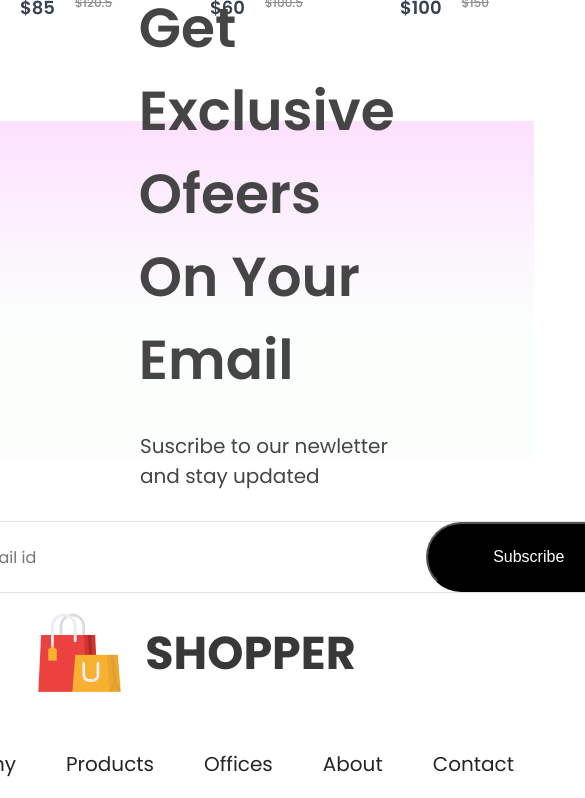
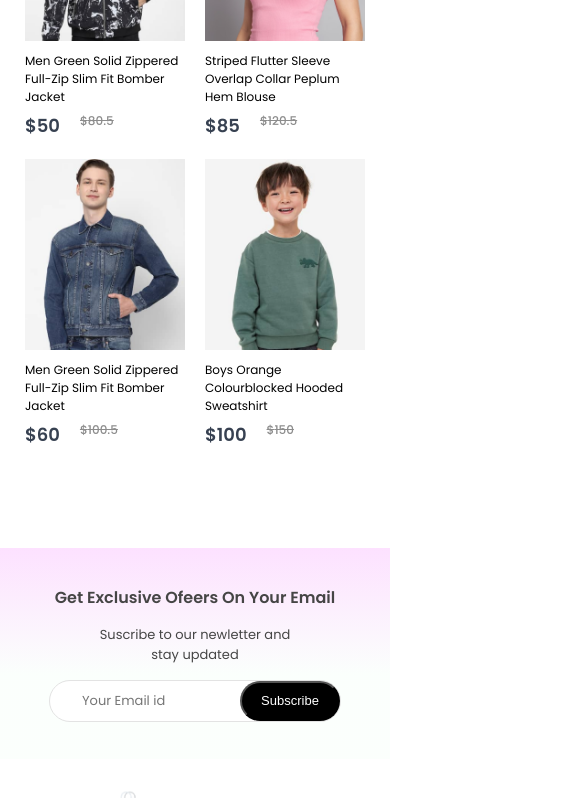
Before and after one commit to JoelPercca3/NewEcommerceFrontend, a React (Vite) app: page / in a window 390 px wide. Shown: the part 2760-3558 px from the top of the page, 585 px wide, since content can reach past the window. Built offline with nearby package versions, Linux system fonts and the light colour scheme.

Commit message:
responsive parte 2 terminado

```diff
--- a/src/Components/Footer/Footer.css
+++ b/src/Components/Footer/Footer.css
@@ -53,3 +53,28 @@
     height: 3px;
     background: #c7c7c7;
 }
+@media(max-width:800px){
+    .footer{
+        gap: 20px;
+    }
+    .footer-logo{
+        gap: 10px;
+        align-items: end;
+    }
+    .footer-logo img{
+        width: 40px;
+    }
+    .footer-logo p{
+        font-size: 25px;
+    }
+    .footer-links{
+        font-size: 14px;
+        gap: 10px;
+    }
+    .footer-social-icon img{
+        width: 22px;
+    }
+    .footer-copyright{
+        font-size: 13px;
+    }
+}
--- a/src/Components/NewCollections/NewCollections.css
+++ b/src/Components/NewCollections/NewCollections.css
@@ -22,3 +22,52 @@
     margin-top: 50px;
     gap: 30px;
 }
+@media(max-width:1280px){
+
+    .new-collections h1{
+        font-size: 40px;
+    }
+    .new-collections hr{
+        width: 160px;
+        height: 4px;
+    }
+    .collections{
+        gap: 20px;
+        margin-top: 30px;
+    }
+}
+@media(max-width:1024px){
+
+    .new-collections h1{
+        font-size: 30px;
+    }
+    .new-collections hr{
+        width: 120px;
+        height: 3px;
+    }
+    .collections{
+        gap: 15px;
+        margin-top: 20px;
+    }
+}
+@media(max-width:800px){
+    .new-collections{
+        gap: 6px;
+    }
+    .new-collections h1{
+        font-size: 20px;
+    }
+    .new-collections hr{
+        width: 100px;
+    }
+    .collections{
+        gap: 5px;
+    }
+}
+@media(max-width:500px){
+    .collections{
+        display: grid;
+        grid-template-columns: 1fr 1fr;
+        gap: 20px;
+    }
+}
--- a/src/Components/NewsLetter/NewsLetter.css
+++ b/src/Components/NewsLetter/NewsLetter.css
@@ -51,3 +51,99 @@
     font-size: 16px;
     cursor: pointer;
 }
+@media(max-width:1280px){
+    .newsletter{
+        padding: 0px 80px;
+        margin-bottom: 120px;
+        gap:20px
+    }
+    .newsletter h1{
+        font-size: 36px;
+    }
+    .newsletter p{
+        font-size: 16px;
+    }
+    .newsletter div{
+        width: 600px;
+        height: 60px;
+    }
+    .newsletter div input{
+        width: 400px;
+    }
+    .newsletter div button{
+        width: 160px;
+        height: 60px;
+    }
+}
+@media(max-width:1024px){
+    .newsletter{
+        margin-bottom: 60px;
+    }
+    .newsletter h1{
+        font-size: 30px;
+    }
+    .newsletter p{
+        font-size: 14px;
+    }
+    .newsletter div{
+        width: 500px;
+        height: 50px;
+    }
+    .newsletter div input{
+        width: 300px;
+        font-size: 14px;
+    }
+    .newsletter div button{
+        width: 120px;
+        height: 50px;
+        font-size: 14px;
+    }
+}
+@media(max-width:800px){
+    .newsletter{
+        margin-bottom: 30px;
+        height: 35vh;
+    }
+    .newsletter h1{
+        font-size: 18px;
+    }
+    .newsletter p{
+        font-size: 12px;
+    }
+    .newsletter div{
+        width: 400px;
+        height: 40px;
+    }
+    .newsletter div input{
+        width: 200px;
+        font-size: 13px;
+    }
+    .newsletter div button{
+        width: 100px;
+        height: 40px;
+        font-size: 13px;
+    }
+}
+@media(max-width:500px){
+    .newsletter{
+        height: 25vh;
+        width: 100%;
+        padding: 0;
+        gap: 15px;
+    }
+    .newsletter h1{
+        font-size: 16px;
+    }
+    .newsletter p{
+        font-size: 13px;
+        max-width: 200px;
+        text-align: center;
+    }
+    .newsletter div{
+        width: 290px;
+    }
+    .newsletter div input{
+        width: 130px;
+    }
+
+}
--- a/src/Pages/CSS/LoginSignup.css
+++ b/src/Pages/CSS/LoginSignup.css
@@ -59,3 +59,52 @@
     font-size: 18px;
     font-weight: 500;
 }
+@media(max-width:1280px){
+    .loginsignup{
+        padding-top: 50px;
+    }
+    .loginsignup-container{
+        width: auto;
+        max-width: 500px;
+        max-height: 500px;
+    }
+    .loginsignup-container h1{
+        margin: 10px 0px;
+    }
+    .loginsignup-fields{
+        gap: 20px;
+        margin-top: 20px;
+    }
+    .loginsignup-fields input{
+        height: 65px;
+        width: 93%;
+    }
+    .loginsignup-container button{
+        width: 100%;
+    }
+    .loginsignup-login{
+        font-size: 16px;
+    }
+    .loginsignup-agree{
+        font-size: 14px;
+        gap: 10px;
+    }
+}
+@media(max-width:800px){
+    .loginsignup-container{
+        padding: 20px 30px;
+    }
+    .loginsignup-container h1{
+        font-size: 24px;
+    }
+    .loginsignup-fields{
+        margin-top: 20px;
+    }
+    .loginsignup-fields input{
+        height: 50px;
+    }
+    .loginsignup-container button{
+        height: 50px;
+        font-size: 16px;
+    }
+}
--- a/src/Pages/CSS/ShopCategory.css
+++ b/src/Pages/CSS/ShopCategory.css
@@ -1,29 +1,34 @@
-.shopcategory-banner{
+.shopcategory-banner {
     display: flex;
     margin: 30px auto;
     width: 82%;
 }
-.shopcategory-indexSort{
+
+.shopcategory-indexSort {
     display: flex;
     margin: 0px 170px;
     justify-content: space-between;
     align-items: center;
 }
-.shopcategory-sort{
+
+.shopcategory-sort {
     padding: 10px 20px;
     border-radius: 40px;
     border: 1px solid #888;
 }
-.shopcategory-indexSort p span{
+
+.shopcategory-indexSort p span {
     font-weight: 600;
 }
-.shopcategory-products{
-    margin: 20px 170px ;
+
+.shopcategory-products {
+    margin: 20px 170px;
     display: grid;
-    grid-template-columns: 1fr 1fr 1fr 1fr ;
+    grid-template-columns: 1fr 1fr 1fr 1fr;
     row-gap: 80px;
 }
-.shopcategory-loadmore{
+
+.shopcategory-loadmore {
     display: flex;
     justify-content: center;
     align-items: center;
@@ -36,3 +41,63 @@
     font-size: 18px;
     font-weight: 500;
 }
+
+@media(max-width:1280px) {
+    .shopcategory-banner {
+        margin: 20px auto;
+        width: 90%;
+    }
+
+    .shopcategory-indexSort {
+        width: 90%;
+        margin: auto;
+    }
+
+    .shopcategory-sort {
+        padding: 5px 10px;
+        font-size: 12px;
+    }
+
+    .shopcategory-indexSort p {
+        font-size: 12px;
+    }
+
+    .shopcategory-products {
+        width: 90%;
+        margin: 10px auto;
+        row-gap: 40px
+    }
+
+    .shopcategory-products .item {
+        margin: auto;
+    }
+
+    .shopcategory-loadmore {
+        margin: 100px auto;
+        width: 200px;
+        height: 60px;
+        font-size: 16px;
+    }
+}
+
+@media(max-width:800px) {
+    .shopcategory-banner {
+        width: 95%;
+    }
+
+    .shopcategory-products {
+        width: 95%;
+    }
+
+    .shopcategory-loadmore {
+        margin: 60px auto;
+        width: 150px;
+        height: 40px;
+        font-size: 13px;
+    }
+}
+@media(max-width:500px) {
+    .shopcategory-products {
+        grid-template-columns: 1fr 1fr 1fr;
+    }
+}
```
